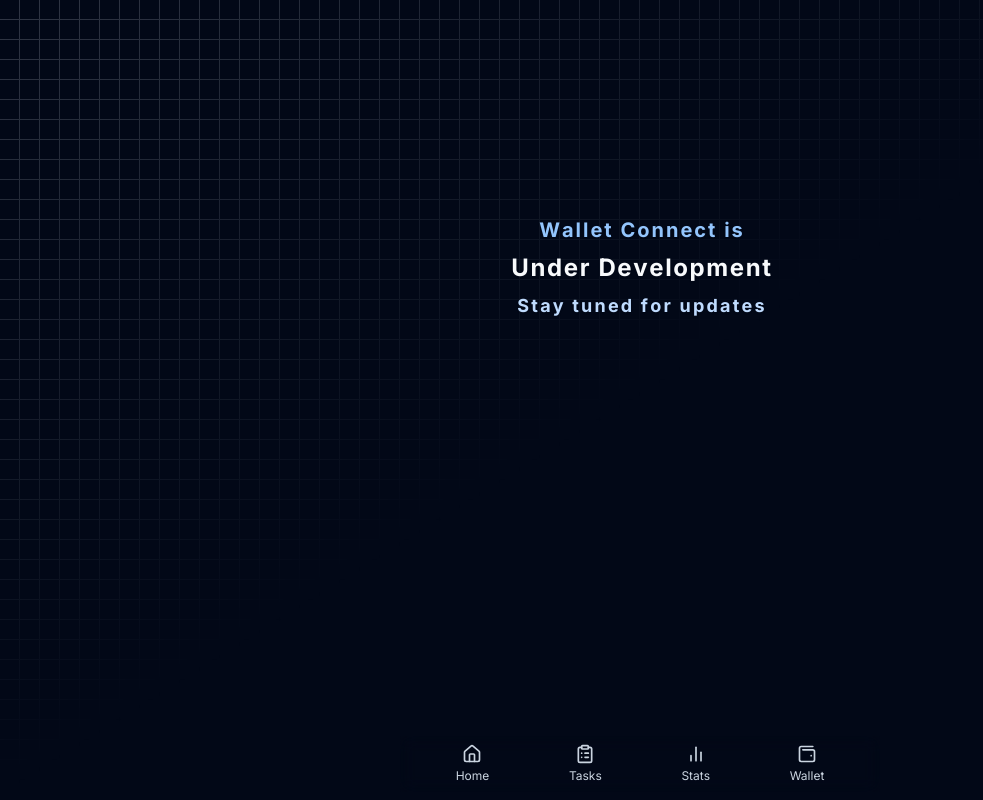
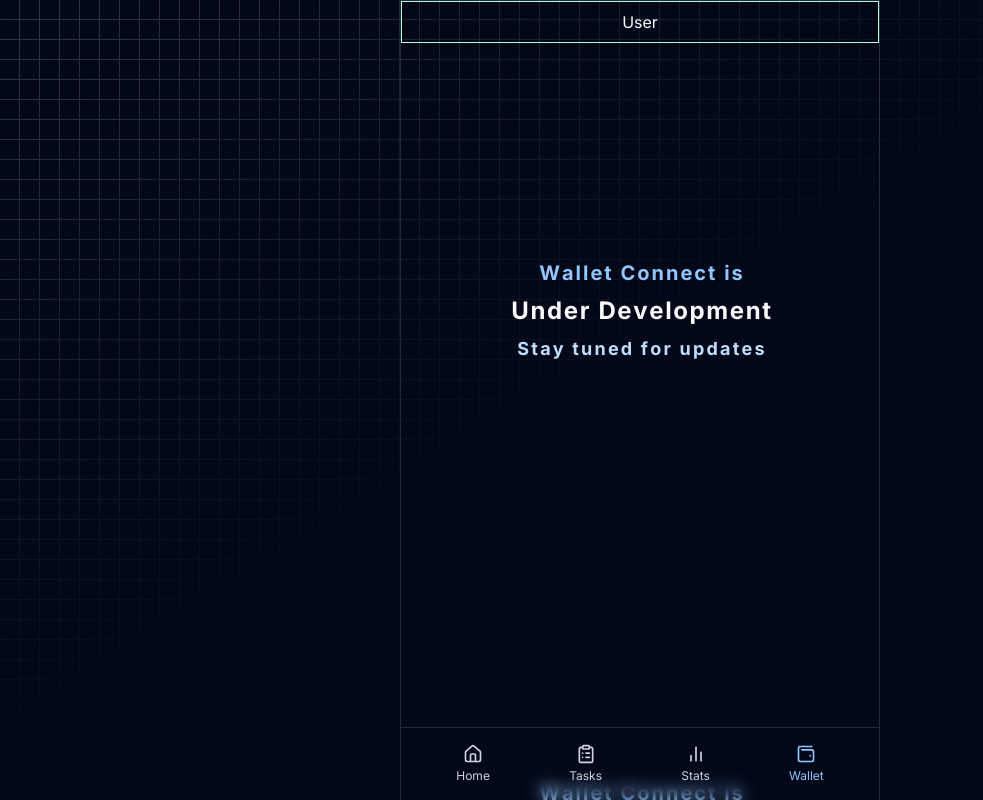
Before and after one commit to shahbaz4783/telgram-mini-app, a Next.js app: page /miniapp/wallet in a window 1280 px wide. Shown: the top 800 px of the page, without its empty margins (0-983 px from the left). Built offline with nearby package versions, Linux system fonts and the light colour scheme.

Commit message:
navigation improvement

```diff
--- a/src/app/miniapp/layout.tsx
+++ b/src/app/miniapp/layout.tsx
@@ -1,12 +1,14 @@
 import GridPattern from '@/src/components/magicui/grid-pattern';
+import Header from '@/src/components/shared/header';
 import Navigation from '@/src/components/shared/navigation';
 import { cn } from '@/src/lib/utils';
 import React from 'react';
 
 const layout = ({ children }: { children: React.ReactNode }) => {
 	return (
-		<div className='min-h-svh justify-start flex items-start flex-col max-w-[480px] m-auto'>
-			<div className='min-h-[91svh] p-2 w-full'>
+		<div className='min-h-svh lg:border flex items-start flex-col max-w-[480px] m-auto'>
+			<Header />
+			<div className='flex-grow p-2 w-full'>
 				<GridPattern
 					width={20}
 					height={20}
--- a/src/app/miniapp/wallet/page.tsx
+++ b/src/app/miniapp/wallet/page.tsx
@@ -4,6 +4,9 @@ const WalletPage = () => {
 	return (
 		<div>
 			<FeatureComingSoon feature='Wallet Connect' />
+			<FeatureComingSoon feature='Wallet Connect' />
+			<FeatureComingSoon feature='Wallet Connect' />
+			<FeatureComingSoon feature='Wallet Connect' />
 		</div>
 	);
 };
--- /dev/null
+++ b/src/components/shared/header.tsx
@@ -0,0 +1,9 @@
+const Header = () => {
+	return (
+		<header className='sticky border border-green-200 bottom-0 m-auto flex justify-evenly py-2 gap-6 w-full backdrop-blur-lg'>
+			<p>User</p>
+		</header>
+	);
+};
+
+export default Header;
--- a/src/components/shared/navigation.tsx
+++ b/src/components/shared/navigation.tsx
@@ -1,12 +1,25 @@
+'use client';
+
 import Link from 'next/link';
 import { NAVIGATION_LINKS } from '../../lib/constants';
+import { cn } from '@/src/lib/utils';
+import { usePathname } from 'next/navigation';
 
 const Navigation = () => {
+	const pathname = usePathname();
+
 	return (
-		<nav className='sticky bottom-2 m-auto flex justify-evenly py-2 gap-6 w-full backdrop-blur'>
+		<nav className='sticky bottom-0 border-t-[1px] m-auto flex justify-evenly py-4 gap-6 w-full backdrop-blur'>
 			{NAVIGATION_LINKS.map((item) => (
 				<Link key={item.href} href={item.href}>
-					<div className='flex text-xs flex-col justify-center text-slate-300 gap-1 items-center'>
+					<div
+						className={cn(
+							'flex text-xs flex-col justify-center text-slate-300 gap-1 items-center',
+							{
+								'text-blue-300': pathname === item.href,
+							}
+						)}
+					>
 						{item.icon && <item.icon size={20} />}
 						<p>{item.title}</p>
 					</div>
--- a/src/components/user.tsx
+++ b/src/components/user.tsx
@@ -3,7 +3,6 @@
 import { useEffect, useState } from 'react';
 import WebApp from '@twa-dev/sdk';
 
-// Define the interface for user data
 interface UserData {
 	id: number;
 	first_name: string;
@@ -20,7 +19,6 @@ const User = () => {
 			setUserData(WebApp.initDataUnsafe.user as UserData);
 		}
 	}, []);
-
 
 	return (
 		<>
```
